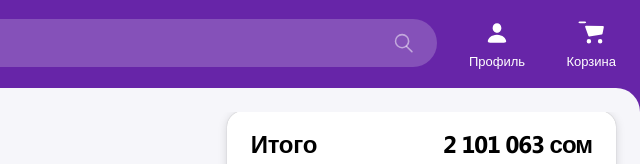
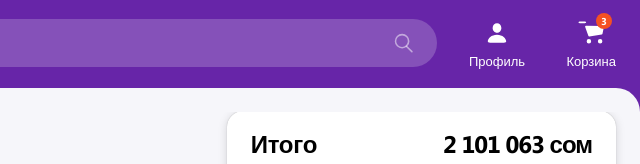
Before and after one commit to Timothy7310/WB-lesson1, a website built with Vite: page index.html in a window 1280 px wide. Shown: the top 164 px of the page, 640-1280 px from the left. Built offline with nearby package versions, Linux system fonts and the light colour scheme; files whose address does not match are found by name.

Commit message:
feat: add total count to header

```diff
--- a/index.html
+++ b/index.html
@@ -71,6 +71,12 @@
                       <use href="src/assets/icons/sprite.svg#basket"></use>
                     </svg>
                     <span class="header__navigation-link-text">Корзина</span>
+                    <span
+                      class="header__navigation-basket-count"
+                      id="header-basket-count"
+                    >
+                      3
+                    </span>
                   </a>
                 </li>
               </ul>
--- a/src/js/orderForm/changeOrderPrices.js
+++ b/src/js/orderForm/changeOrderPrices.js
@@ -7,6 +7,7 @@ export const changeOrderPrices = (checkedItems) => {
     .map((id) => getBasketItemByID(+id));
 
   const totalCountRoot = document.querySelector("#order-subinfo-total-count");
+  const totalCountRootHeader = document.querySelector("#header-basket-count");
   const totalPriceRoot = document.querySelector("#order-subinfo-total-price");
   const totalDiscountRoot = document.querySelector(
     "#order-subinfo-total-discount"
@@ -43,6 +44,7 @@ export const changeOrderPrices = (checkedItems) => {
   const suffix = suffixes.get(pr.select(totalCount));
 
   totalCountRoot.textContent = `${totalCount} ${suffix}`;
+  totalCountRootHeader.textContent = totalCount;
   totalPriceRoot.textContent = `${totalPrice.toLocaleString()} сом`;
   totalDiscountRoot.textContent = `${totalCount > 0 ? "−" : ""} ${Math.round(
     totalDiscount
--- a/src/styles/blocks/_header.scss
+++ b/src/styles/blocks/_header.scss
@@ -134,6 +134,7 @@
       align-items: center;
       gap: 6px;
       width: 100%;
+      position: relative;
       &-icon {
         width: 28px;
         height: 28px;
@@ -157,6 +158,23 @@
         }
       }
     }
+    &-basket-count {
+      position: absolute;
+      top: -6px;
+      right: 4px;
+      background-color: var(--color-counter-left);
+      border-radius: 16px;
+      padding: 0px 2px;
+      font-size: 10px;
+      font-weight: 700;
+      line-height: 18px;
+      color: var(--color-white);
+      height: 16px;
+      min-width: 16px;
+      display: flex;
+      justify-content: center;
+      align-items: center;
+    }
   }
   &__overlay {
     position: absolute;
```
